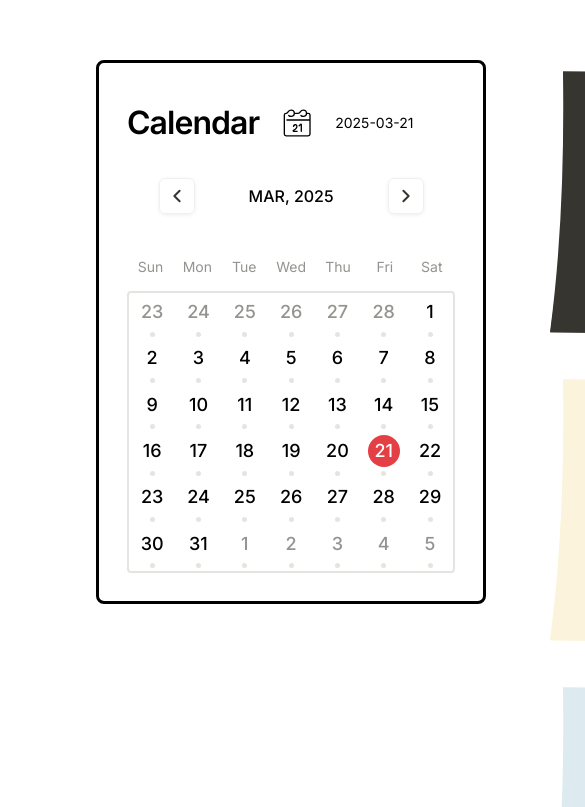
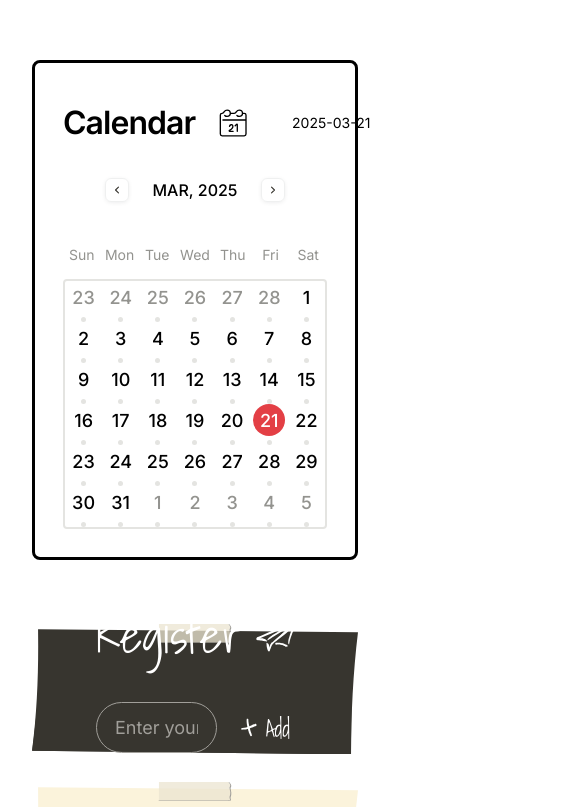
Before and after one commit to CEOS-Developers/react-todo-21th, a React (Vite) app: page / in a window 390 px wide. Shown: the top 807 px of the page, 585 px wide, since content can reach past the window. Built offline with nearby package versions, Linux system fonts and the light colour scheme.

Commit message:
feat: 반응형 임시 구현

```diff
--- a/src/components/Calendar/Calendar.styled.ts
+++ b/src/components/Calendar/Calendar.styled.ts
@@ -1,13 +1,19 @@
 import styled, { css } from 'styled-components';
 
 export const CalendarWrapper = styled.div`
-  width: 93.6rem;
-  height: 100%;
+  flex: 1;
+
+  width: 100%;
+  height: fit-content;
   padding: clamp(4rem, 3.6vw, 6rem) clamp(2.8rem, 3.2vw, 4.8rem)
     clamp(2.8rem, 3.2vw, 4.8rem);
 
   border-radius: 8px;
   border: 3px solid ${({ theme }) => theme.colors.Grayscale[500]};
+
+  @media (max-width: 768px) {
+    width: 100%;
+  }
 `;
 
 // Calendar Header Section
@@ -40,6 +46,7 @@ export const CalendarTitle = styled.h1`
 
 export const SelectedFullDate = styled.span`
   min-width: 12rem;
+  text-align: center;
 
   ${({ theme }) => theme.fontStyles.Body4};
   color: ${({ theme }) => theme.colors.Grayscale[500]};
@@ -54,7 +61,7 @@ export const DatePickerSection = styled.section`
   display: flex;
   justify-content: center;
   align-items: center;
-  gap: 5.4rem;
+  gap: clamp(2.4rem, 3.2vw, 5.4rem);
 `;
 
 export const CurrentMonthYear = styled.a`
@@ -67,8 +74,8 @@ export const CurrentMonthYear = styled.a`
 `;
 
 const PreviousNextButton = styled.button`
-  width: 3.6rem;
-  height: 3.6rem;
+  width: clamp(2.4rem, 2.4vw, 3.6rem);
+  height: clamp(2.4rem, 2.4vw, 3.6rem);
 
   display: flex;
   justify-content: center;
--- a/src/components/Postit/Postit.styled.ts
+++ b/src/components/Postit/Postit.styled.ts
@@ -3,10 +3,17 @@ import styled from 'styled-components';
 export const PostitWrapper = styled.div`
   position: relative;
 
-  width: fit-content;
-  height: fit-content;
+  flex: 1;
+
+  width: 100%;
+  height: 100%;
 
   display: flex;
+`;
+
+export const PostitPaper = styled.img`
+  width: 100%;
+  height: 100%;
 `;
 
 export const InnerContent = styled.div`
@@ -17,5 +24,11 @@ export const InnerContent = styled.div`
 
   width: 100%;
   height: 100%;
-  padding: 5.6rem 6.4rem;
+  padding: 5.6rem 6.4rem 2.4rem;
+
+  overflow-y: scroll;
+
+  &::-webkit-scrollbar {
+    display: none;
+  }
 `;
--- a/src/components/Task/Item/TaskItem.styled.ts
+++ b/src/components/Task/Item/TaskItem.styled.ts
@@ -42,6 +42,12 @@ export const TaskContent = styled.span<{
   ${({ theme }) => theme.fontStyles.Body5}
   color: ${({ $isCompleted, theme }) =>
     $isCompleted ? theme.colors.Grayscale[200] : theme.colors.Grayscale[500]};
+
+  overflow-x: scroll;
+
+  &::-webkit-scrollbar {
+    display: none;
+  }
 `;
 
 export const TaskEditInput = styled.input<{ $isEditing: boolean }>`
--- a/src/icons/ToDoList.ts
+++ b/src/icons/ToDoList.ts
@@ -13,8 +13,8 @@ import trashIcon from '@/assets/trash.svg?react';
 export const PostitPaper = styled(postit)<{
   $paperColor?: string;
 }>`
-  width: 70rem;
-  height: fit-content;
+  width: 100%;
+  height: 100%;
 
   #paper {
     fill: ${({ $paperColor, theme }) =>
--- a/src/pages/Home.styled.ts
+++ b/src/pages/Home.styled.ts
@@ -3,14 +3,26 @@ import styled from 'styled-components';
 export const HomeContainer = styled.div`
   width: 100%;
   height: 100%;
-  padding: 6rem 9.6rem;
+  padding: 6rem 8.4rem;
 
   display: flex;
+  justify-content: center;
   gap: 6.4rem;
+
+  @media (max-width: 1440px) {
+    align-items: center;
+  }
+
+  @media (max-width: 1024px) {
+    flex-direction: column;
+    padding: 6rem 3.2rem;
+  }
 `;
 
 export const ToDoListContainer = styled.div`
-  width: fit-content;
+  flex: 1;
+
+  width: 100%;
   height: fit-content;
 
   display: flex;
--- a/src/styles/global.ts
+++ b/src/styles/global.ts
@@ -17,7 +17,7 @@ const GlobalStyles = createGlobalStyle`
  body {
     margin: 0;
     width: 100vw;
-    height: 100vh;
+    min-height: 100vh;
 
     font-family: var(--font-primary);
  }
```
Also changed, not shown: src/assets/postit-black.jpg (added).
